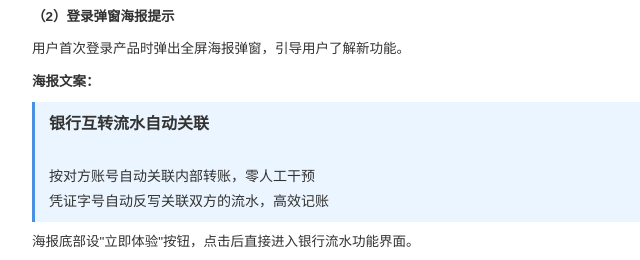
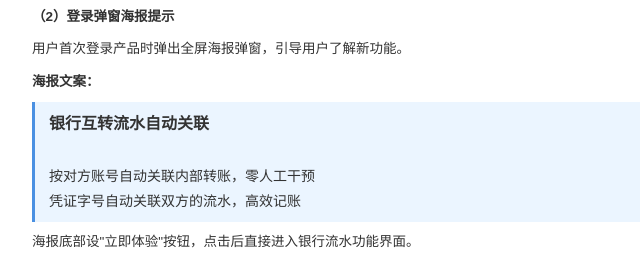
Before and after one commit to zanzhou2023-ctrl/abc, a plain HTML site: page index.html in a window 1280 px wide. Shown: the part 7800-8060 px from the top of the page, 368-1008 px from the left. Drawn offline with Linux system fonts and the light colour scheme.

Commit message:
更新 index.html

```diff
--- a/index.html
+++ b/index.html
@@ -352,7 +352,7 @@ body{display:flex;max-width:1200px;margin:0 auto}
 <div class="card" style="font-size:14px;line-height:1.8">
 <strong style="font-size:16px">银行互转流水自动关联</strong><br><br>
 按对方账号自动关联内部转账，零人工干预<br>
-凭证字号自动反写关联双方的流水，高效记账
+凭证字号自动关联双方的流水，高效记账
 </div>
 <p>海报底部设"立即体验"按钮，点击后直接进入银行流水功能界面。</p>
 <p><strong>海报参考图：</strong></p>
```
